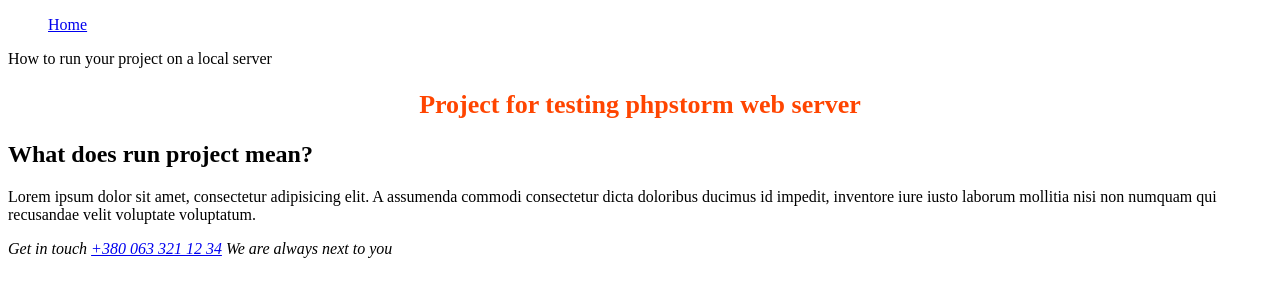
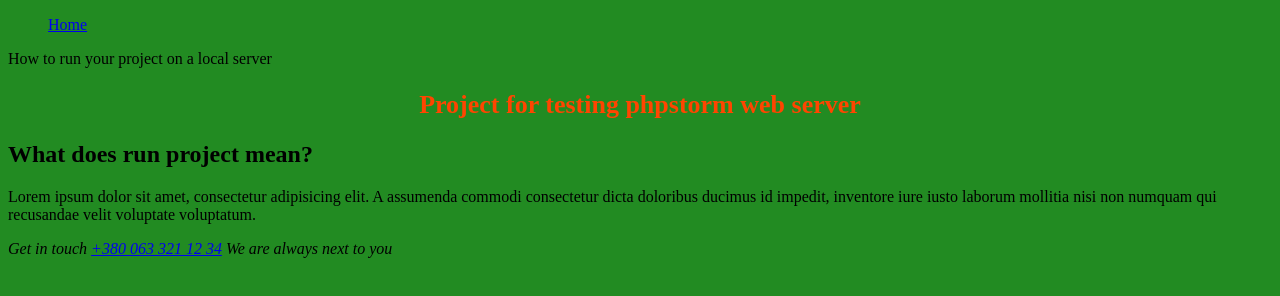
Before and after one commit to natalynoele/goit, a plain HTML site: page index.html in a window 1280 px wide. Drawn offline with Linux system fonts and the light colour scheme.

Commit message:
add background color

```diff
--- a/style.css
+++ b/style.css
@@ -6,3 +6,6 @@ h1 {
 ul {
     list-style: none;
 }
+body {
+    background-color: forestgreen;
+}
```
